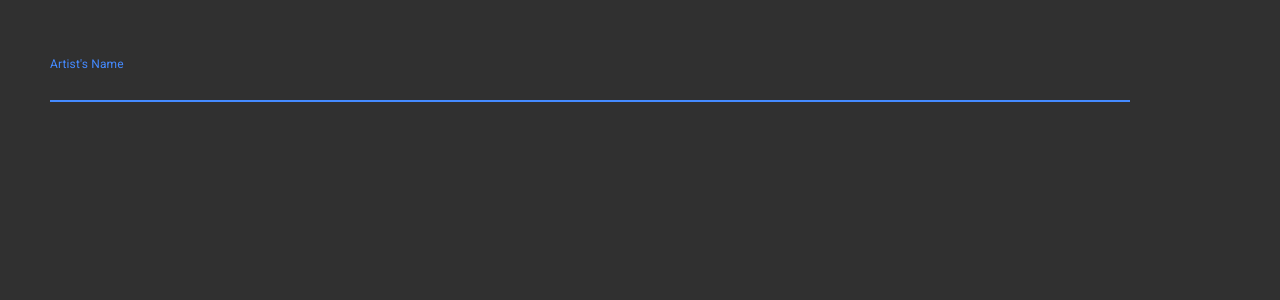
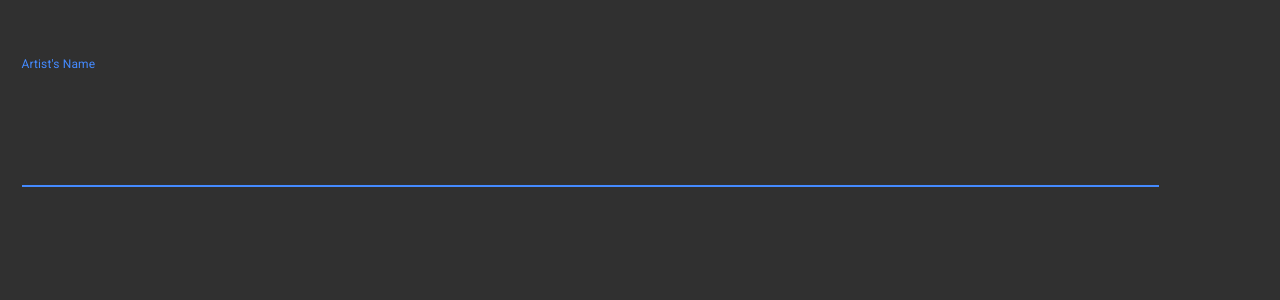
Before and after one commit to ar7em/bandsintown-lookup, a Vue app: page / in a window 1280 px wide. Shown: the top 300 px of the page. Built offline with nearby package versions, Linux system fonts and the light colour scheme.

Commit message:
Make Input and Facebook selectors more specific

```diff
--- a/src/components/Info.vue
+++ b/src/components/Info.vue
@@ -67,7 +67,7 @@ export default {
     text-align: center;
   }
 
-  &__actions {
+  &__actions.md-card-actions {
     justify-content: center;
   }
 
--- a/src/components/Search.vue
+++ b/src/components/Search.vue
@@ -45,7 +45,8 @@ export default {
     flex-shrink: 0;
   }
 
-  &__input.md-input {
+  .md-field &__input.md-input,
+  .md-field.md-has-value &__input.md-input {
     font-size: 100px;
     height: auto;
   }
```
Also changed, not shown: 6 other files (tests, documents, lock files or other folders).
